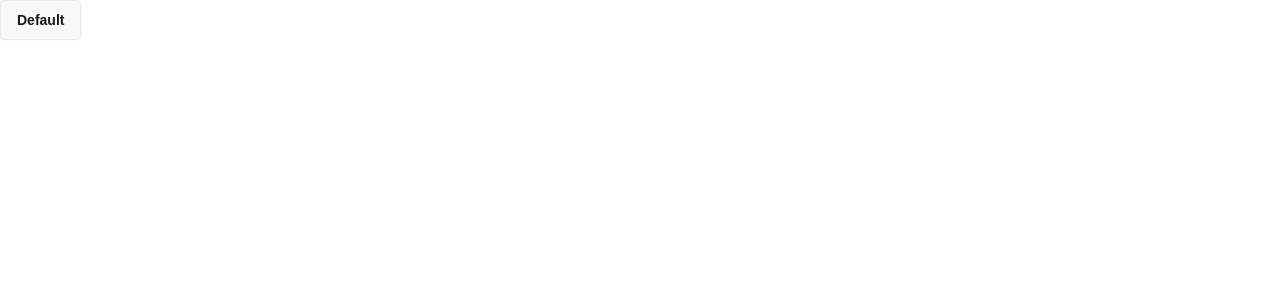
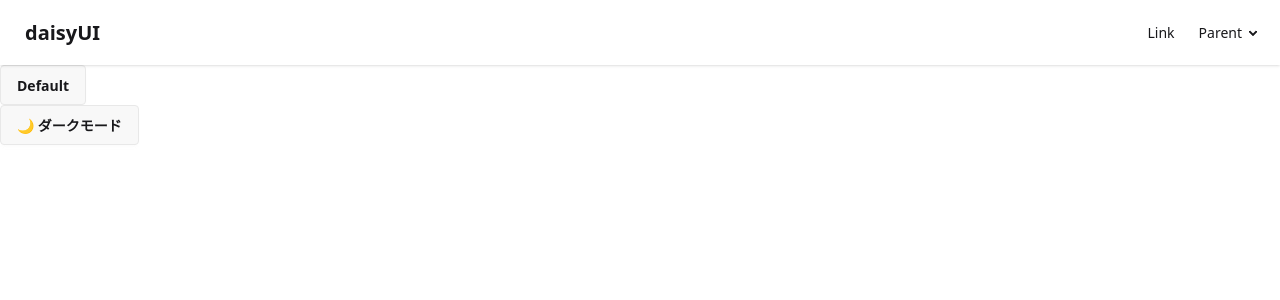
Before and after one commit to yuto0623/pocket-all, a Next.js app: page / in a window 1280 px wide. Shown: the top 300 px of the page. Built offline with nearby package versions, Linux system fonts and the light colour scheme.

Commit message:
Add theme toggler and header component; update layout and styles

```diff
--- /dev/null
+++ b/app/components/Header/Header.tsx
@@ -0,0 +1,33 @@
+export default function Header() {
+	return (
+		<header>
+			<div className="navbar bg-base-100 shadow-sm">
+				<div className="flex-1">
+					<a href="/" className="btn btn-ghost text-xl">
+						daisyUI
+					</a>
+				</div>
+				<div className="flex-none">
+					<ul className="menu menu-horizontal px-1">
+						<li>
+							<a href="/">Link</a>
+						</li>
+						<li>
+							<details>
+								<summary>Parent</summary>
+								<ul className="bg-base-100 rounded-t-none p-2">
+									<li>
+										<a href="/">Link 1</a>
+									</li>
+									<li>
+										<a href="/">Link 2</a>
+									</li>
+								</ul>
+							</details>
+						</li>
+					</ul>
+				</div>
+			</div>
+		</header>
+	);
+}
--- /dev/null
+++ b/app/components/test.tsx
@@ -0,0 +1,32 @@
+"use client";
+
+import { useTheme } from "next-themes";
+import { useEffect, useState } from "react";
+
+export default function ThemeToggler() {
+	const { theme, setTheme } = useTheme();
+	const [mounted, setMounted] = useState(false);
+
+	// コンポーネントがマウントされた後にのみレンダリング
+	// これはハイドレーションエラーを防ぐために必要
+	useEffect(() => {
+		setMounted(true);
+	}, []);
+
+	if (!mounted) {
+		return null;
+	}
+
+	return (
+		<div className="flex items-center">
+			<button
+				type="button"
+				onClick={() => setTheme(theme === "dark" ? "light" : "dark")}
+				className="btn"
+				aria-label="テーマ切り替え"
+			>
+				{theme === "dark" ? "🌞 ライトモード" : "🌙 ダークモード"}
+			</button>
+		</div>
+	);
+}
--- a/app/globals.css
+++ b/app/globals.css
@@ -1,7 +1,7 @@
 @import "tailwindcss";
 @plugin "daisyui";
 
-:root {
+/* :root {
   --background: #ffffff;
   --foreground: #171717;
 }
@@ -24,4 +24,4 @@ body {
   background: var(--background);
   color: var(--foreground);
   font-family: Arial, Helvetica, sans-serif;
-}
+} */
--- a/app/layout.tsx
+++ b/app/layout.tsx
@@ -1,4 +1,5 @@
 import type { Metadata } from "next";
+import { ThemeProvider } from "next-themes";
 import { Geist, Geist_Mono } from "next/font/google";
 import "./globals.css";
 
@@ -24,11 +25,11 @@ export default function RootLayout({
 	children: React.ReactNode;
 }>) {
 	return (
-		<html lang="en">
+		<html lang="ja" suppressHydrationWarning>
 			<body
 				className={`${geistSans.variable} ${geistMono.variable} antialiased`}
 			>
-				{children}
+				<ThemeProvider>{children}</ThemeProvider>
 			</body>
 		</html>
 	);
--- a/app/page.tsx
+++ b/app/page.tsx
@@ -1,9 +1,15 @@
 import Image from "next/image";
+import Header from "./components/Header/Header";
+import ThemeToggler from "./components/test";
 
 export default function Home() {
 	return (
-		<button type="button" className="btn">
-			Default
-		</button>
+		<div>
+			<Header />
+			<button type="button" className="btn">
+				Default
+			</button>
+			<ThemeToggler />
+		</div>
 	);
 }
--- a/package.json
+++ b/package.json
@@ -11,6 +11,7 @@
   "dependencies": {
     "daisyui": "^5.0.0",
     "next": "15.2.1",
+    "next-themes": "^0.4.5",
     "react": "^19.0.0",
     "react-dom": "^19.0.0"
   },
```
Also changed, not shown: 1 other file (tests, documents, lock files or other folders).
